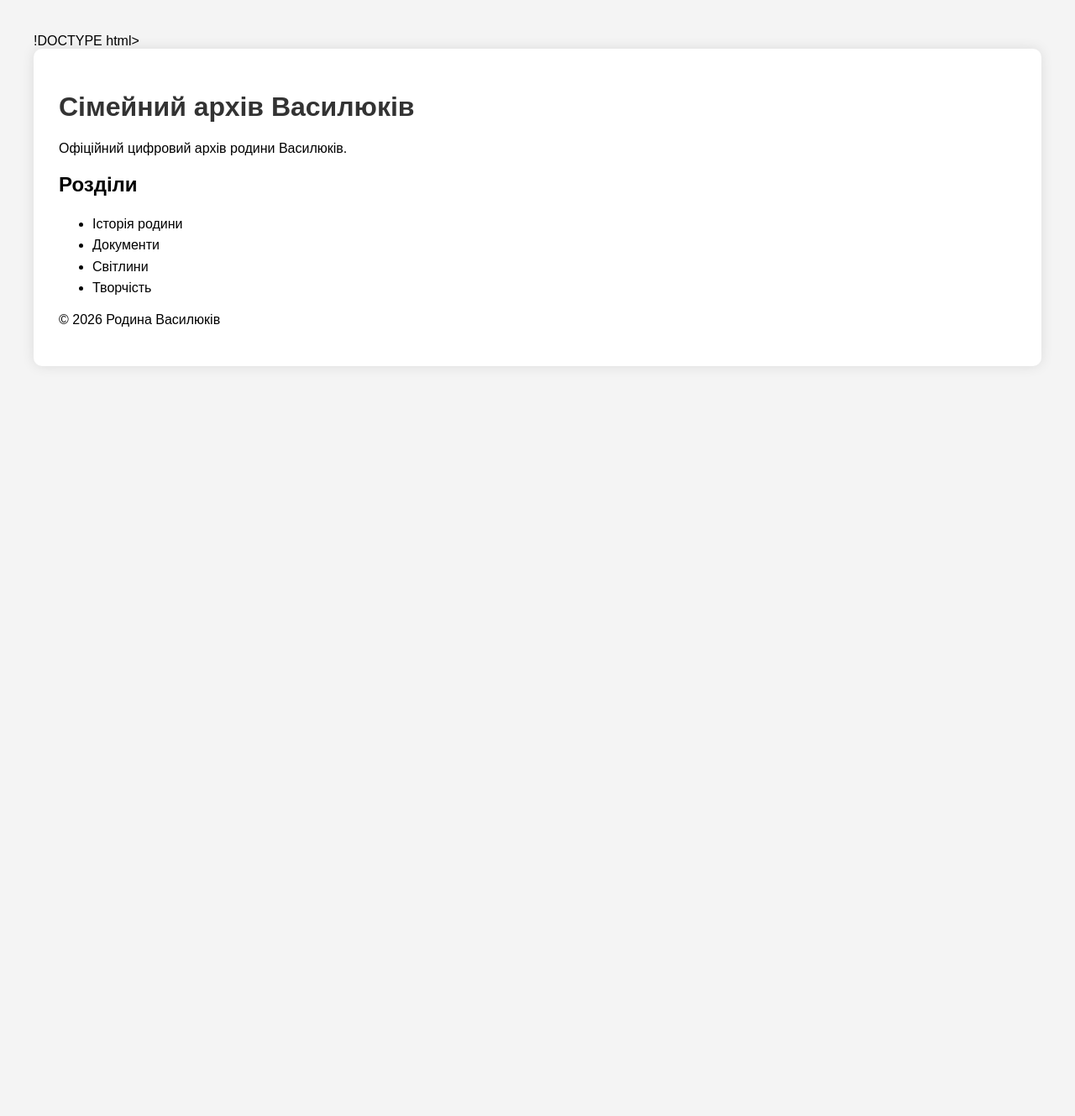
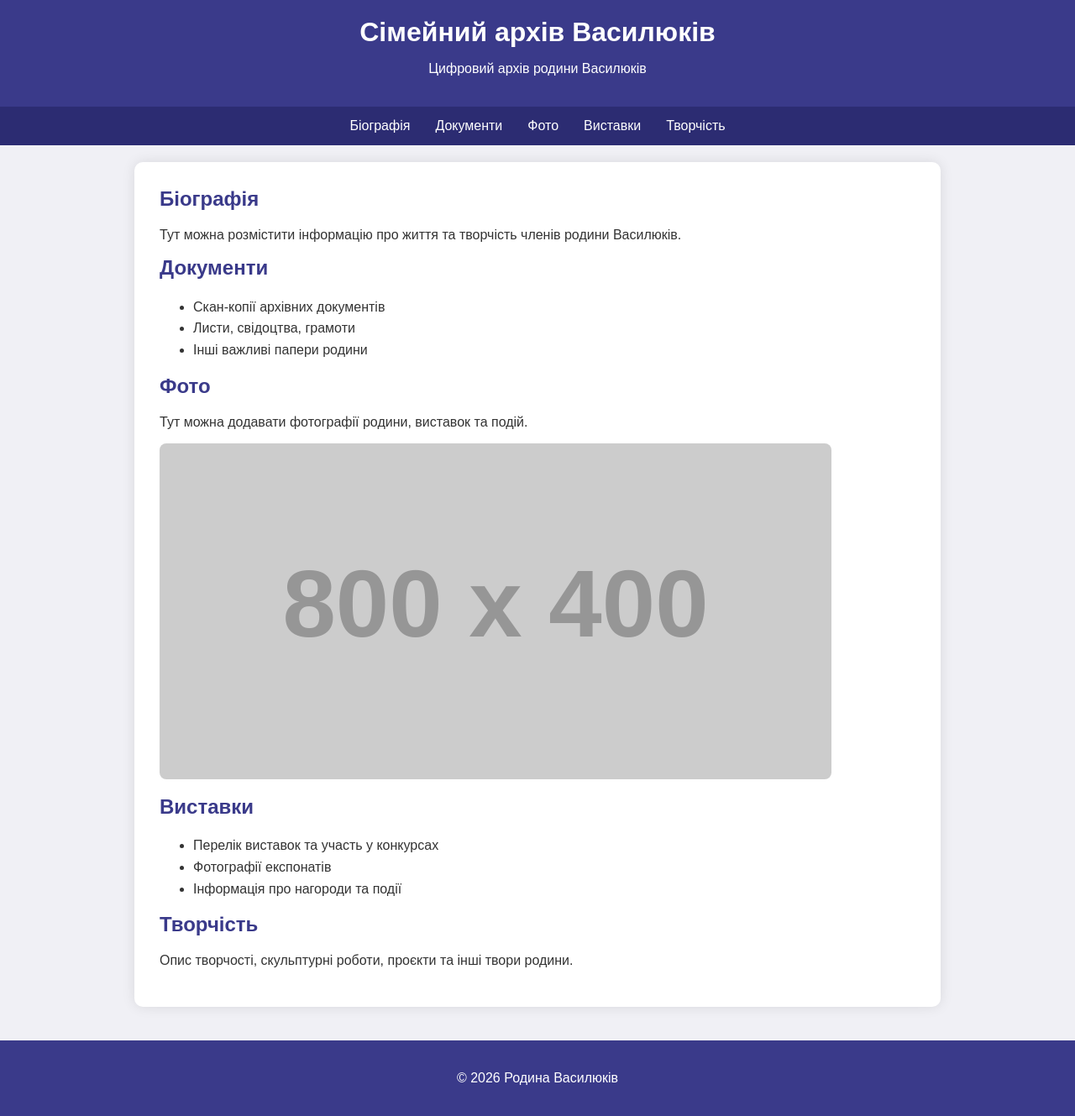
Before and after one commit to maxvaskherson/vasyluk.in.ua, a plain HTML site: page index.html in a window 1280 px wide. Shown: the whole page at 84% size. Before the commit the page ends 800 px from the top, so only its background shows below. Drawn offline with Linux system fonts and the light colour scheme.

Commit message:
Add files via upload

```diff
--- a/index.html
+++ b/index.html
@@ -1,31 +1,79 @@
-!DOCTYPE html>
+<!DOCTYPE html>
 <html lang="uk">
 <head>
 <meta charset="UTF-8">
-<title>Сімейний архів Василюків</title>
+<meta name="viewport" content="width=device-width, initial-scale=1.0">
+<title>ПРОБНА СТОРІНКА</title>
 <style>
-body { font-family: Arial, sans-serif; margin: 40px; background: #f4f4f4; }
-h1 { color: #333; }
-.container { background: white; padding: 30px; border-radius: 10px; box-shadow: 0 0 15px rgba(0,0,0,0.1); }
+body { font-family: Arial, sans-serif; margin: 0; background: #f0f0f5; color: #333; }
+header { background: #3a3a8a; color: white; padding: 20px 0; text-align: center; }
+header h1 { margin: 0; }
+nav { background: #2c2c72; display: flex; justify-content: center; }
+nav a { color: white; text-decoration: none; margin: 0 15px; padding: 14px 0; display: inline-block; }
+nav a:hover { background: #1f1f5c; border-radius: 5px; }
+.container { padding: 30px; max-width: 900px; margin: auto; background: white; margin-top: 20px; border-radius: 10px; box-shadow: 0 0 15px rgba(0,0,0,0.1); }
+h2 { color: #3a3a8a; margin-top: 0; }
+footer { text-align: center; padding: 20px; background: #3a3a8a; color: white; margin-top: 40px; }
 ul { line-height: 1.6; }
-a { color: #1a73e8; text-decoration: none; }
-a:hover { text-decoration: underline; }
+img { max-width: 100%; border-radius: 8px; margin-bottom: 15px; }
 </style>
 </head>
 <body>
+
+<header>
+<h1>Сімейний архів Василюків</h1>
+<p>Цифровий архів родини Василюків</p>
+</header>
+
+<nav>
+<a href="#biography">Біографія</a>
+<a href="#documents">Документи</a>
+<a href="#photos">Фото</a>
+<a href="#exhibitions">Виставки</a>
+<a href="#creativity">Творчість</a>
+</nav>
+
 <div class="container">
-<h1>Сімейний архів Василюків</h1>
-<p>Офіційний цифровий архів родини Василюків.</p>
 
-<h2>Розділи</h2>
+<section id="biography">
+<h2>Біографія</h2>
+<p>Тут можна розмістити інформацію про життя та творчість членів родини Василюків.</p>
+</section>
+
+<section id="documents">
+<h2>Документи</h2>
 <ul>
-<li>Історія родини</li>
-<li>Документи</li>
-<li>Світлини</li>
-<li>Творчість</li>
+<li>Скан-копії архівних документів</li>
+<li>Листи, свідоцтва, грамоти</li>
+<li>Інші важливі папери родини</li>
 </ul>
+</section>
 
+<section id="photos">
+<h2>Фото</h2>
+<p>Тут можна додавати фотографії родини, виставок та подій.</p>
+<img src="https://via.placeholder.com/800x400.png?text=Фото+архіву" alt="Фото архіву">
+</section>
+
+<section id="exhibitions">
+<h2>Виставки</h2>
+<ul>
+<li>Перелік виставок та участь у конкурсах</li>
+<li>Фотографії експонатів</li>
+<li>Інформація про нагороди та події</li>
+</ul>
+</section>
+
+<section id="creativity">
+<h2>Творчість</h2>
+<p>Опис творчості, скульптурні роботи, проєкти та інші твори родини.</p>
+</section>
+
+</div>
+
+<footer>
 <p>© 2026 Родина Василюків</p>
-</div>
+</footer>
+
 </body>
 </html>
```
